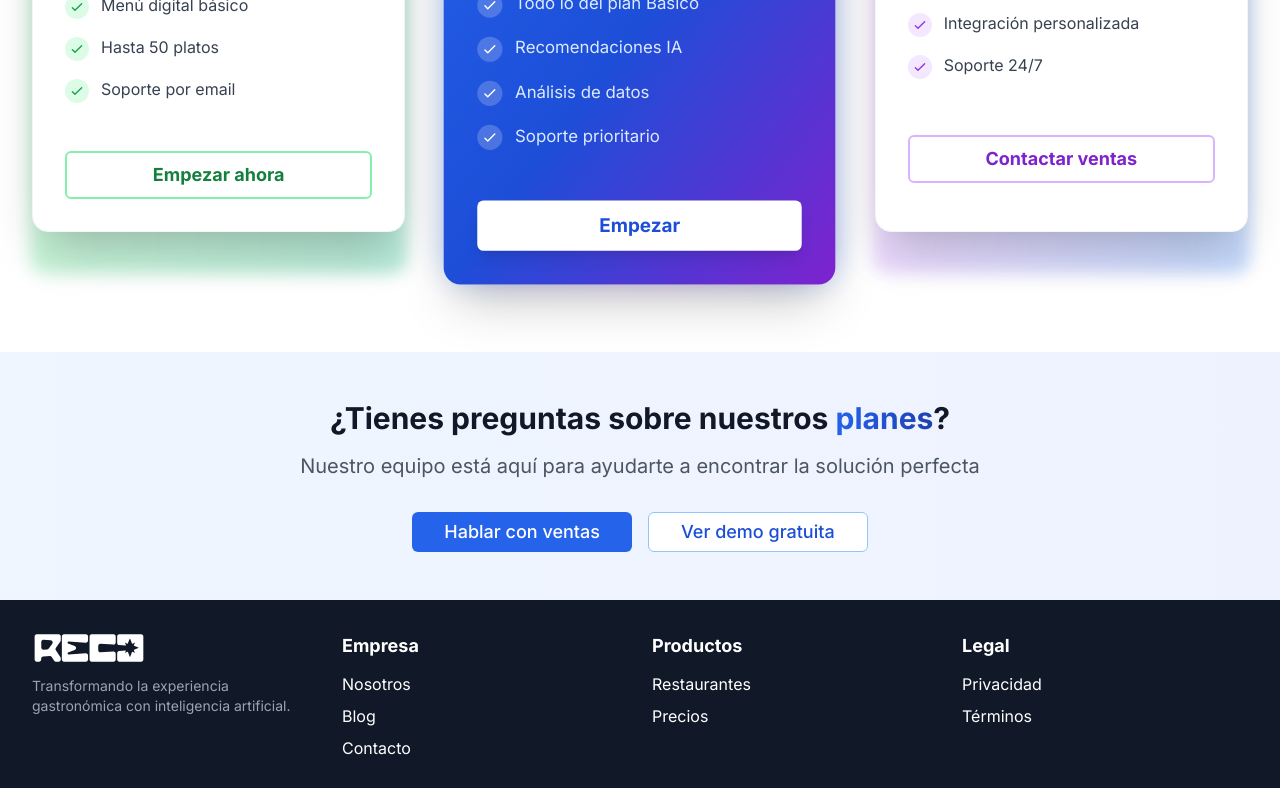
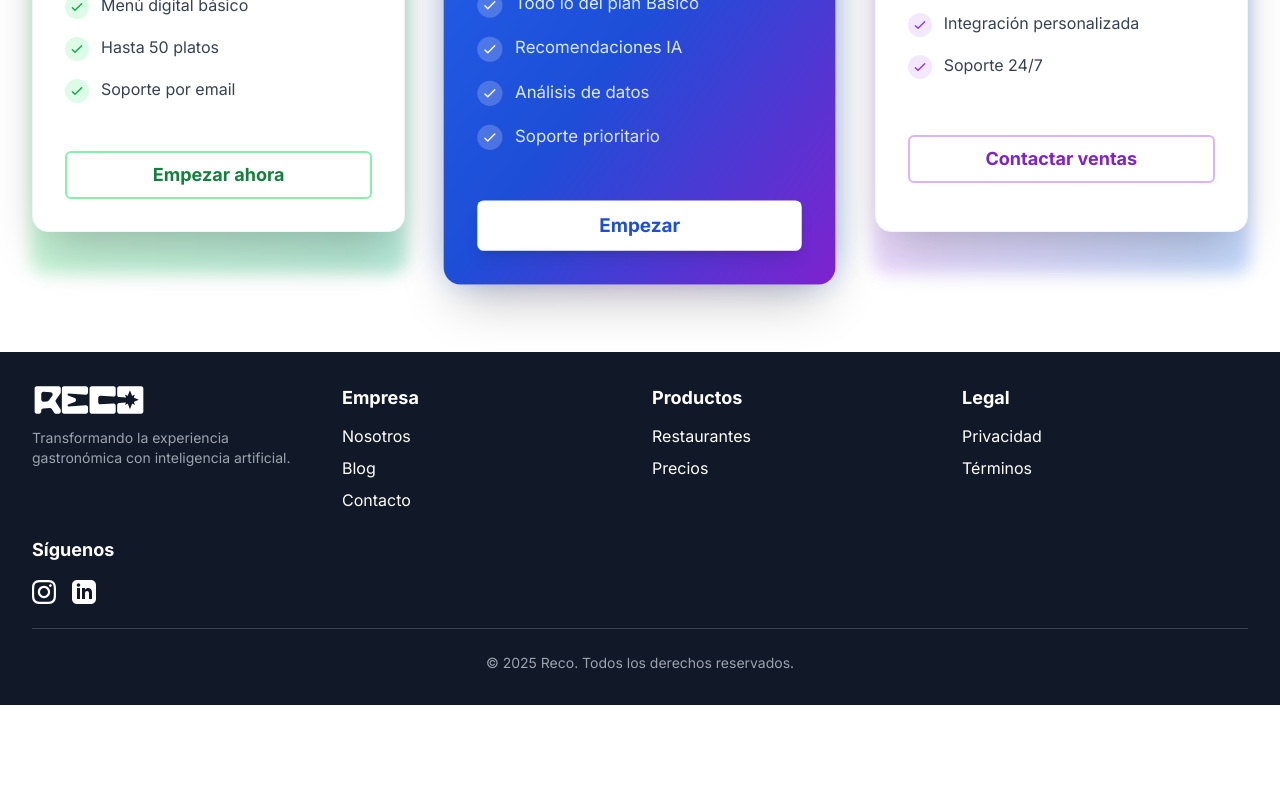
Before and after one commit to chico10117/reco_landing2, a SvelteKit app: page /precios in a window 1280 px wide. Shown: the part 588-1376 px from the top of the page. After the commit the page ends 1293 px from the top, so only its background shows below. Built offline with nearby package versions, Linux system fonts and the light colour scheme.

Commit message:
fix the style prices

```diff
--- a/src/routes/precios/+page.svelte
+++ b/src/routes/precios/+page.svelte
@@ -5,6 +5,14 @@
 <svelte:head>
   <title>Precios | Reco</title>
   <meta name="description" content="Conoce nuestros planes y precios." />
+  <style>
+    .shadow-3xl {
+      box-shadow: 0 35px 60px -12px rgba(0, 0, 0, 0.25), 0 10px 25px -5px rgba(0, 0, 0, 0.1);
+    }
+    .shadow-4xl {
+      box-shadow: 0 45px 80px -15px rgba(0, 0, 0, 0.3), 0 15px 35px -8px rgba(0, 0, 0, 0.15);
+    }
+  </style>
 </svelte:head>
 
 <!-- Hero Section with Blue Gradient -->
@@ -36,9 +44,9 @@
     <div class="flex flex-col md:grid md:grid-cols-3 gap-6 md:gap-8 lg:gap-12 items-center md:items-stretch">
 
       <!-- Plan Básico -->
-      <div class="relative group w-72 md:w-full">
-        <div class="absolute -inset-0.5 bg-gradient-to-r from-green-400 to-emerald-500 rounded-2xl blur opacity-30 group-hover:opacity-50 transition duration-300"></div>
-        <div class="relative bg-white rounded-2xl shadow-2xl overflow-hidden border border-gray-100">
+      <div class="relative group w-72 md:w-full cursor-pointer">
+        <div class="absolute -inset-0.5 bg-gradient-to-r from-green-400 to-emerald-500 rounded-2xl blur opacity-30 group-hover:opacity-75 transition-all duration-500"></div>
+        <div class="relative bg-white rounded-2xl shadow-2xl overflow-hidden border border-gray-100 transform transition-all duration-300 group-hover:scale-105 group-hover:-translate-y-2 group-hover:shadow-3xl">
           <div class="px-4 py-6 md:px-8 md:py-12">
             <div class="text-center">
               <h3 class="text-xl md:text-2xl font-bold text-gray-900 mb-2">Básico</h3>
@@ -79,7 +87,7 @@
           </div>
           <div class="px-4 pb-4 md:px-8 md:pb-8">
             <a href="https://carta.reco.chat" target="_blank" rel="noopener noreferrer" class="block">
-              <Button variant="outline" class="w-full h-10 md:h-12 text-sm md:text-lg font-semibold border-2 border-green-300 text-green-700 hover:bg-green-50 transition-all duration-200">
+              <Button variant="outline" class="w-full h-10 md:h-12 text-sm md:text-lg font-semibold border-2 border-green-300 text-green-700 hover:bg-green-50 hover:border-green-400 hover:scale-105 hover:shadow-lg transition-all duration-200">
                 Empezar ahora
               </Button>
             </a>
@@ -88,17 +96,17 @@
       </div>
 
       <!-- Plan Pro - Featured -->
-      <div class="relative group w-72 md:w-full">
-        <div class="absolute -inset-1 bg-gradient-to-r from-blue-500 via-purple-500 to-blue-600 rounded-2xl blur-lg opacity-50 group-hover:opacity-75 transition duration-300"></div>
+      <div class="relative group w-72 md:w-full cursor-pointer">
+        <div class="absolute -inset-1 bg-gradient-to-r from-blue-500 via-purple-500 to-blue-600 rounded-2xl blur-lg opacity-50 group-hover:opacity-90 transition-all duration-500"></div>
         <div class="relative">
           <!-- Popular Badge -->
-          <div class="absolute -top-4 left-1/2 transform -translate-x-1/2 z-10">
+          <div class="absolute -top-4 left-1/2 transform -translate-x-1/2 z-10 transition-transform duration-300 group-hover:scale-110">
             <div class="inline-flex items-center px-4 py-2 rounded-full bg-gradient-to-r from-orange-400 to-pink-500 text-white text-sm font-bold shadow-lg">
               ⭐ Más Popular
             </div>
           </div>
 
-          <div class="bg-gradient-to-br from-blue-600 via-blue-700 to-purple-700 rounded-2xl shadow-2xl overflow-hidden transform scale-105">
+          <div class="bg-gradient-to-br from-blue-600 via-blue-700 to-purple-700 rounded-2xl shadow-2xl overflow-hidden transform scale-105 transition-all duration-300 group-hover:scale-110 group-hover:-translate-y-3 group-hover:shadow-4xl">
             <div class="px-4 py-6 md:px-8 md:py-12">
                 <div class="text-center">
                  <h3 class="text-xl md:text-2xl font-bold text-white mb-2">Pro</h3>
@@ -147,7 +155,7 @@
               </ul>
             </div>
             <div class="px-4 pb-4 md:px-8 md:pb-8">
-              <Button class="w-full h-10 md:h-12 text-sm md:text-lg font-semibold bg-white text-blue-700 hover:bg-blue-50 shadow-lg transition-all duration-200">
+              <Button class="w-full h-10 md:h-12 text-sm md:text-lg font-semibold bg-white text-blue-700 hover:bg-blue-50 hover:scale-105 hover:shadow-xl shadow-lg transition-all duration-200">
                 Empezar
               </Button>
             </div>
@@ -156,9 +164,9 @@
       </div>
 
       <!-- Plan Enterprise -->
-      <div class="relative group w-72 md:w-full">
-        <div class="absolute -inset-0.5 bg-gradient-to-r from-purple-400 to-blue-500 rounded-2xl blur opacity-30 group-hover:opacity-50 transition duration-300"></div>
-        <div class="relative bg-white rounded-2xl shadow-2xl overflow-hidden border border-gray-100">
+      <div class="relative group w-72 md:w-full cursor-pointer">
+        <div class="absolute -inset-0.5 bg-gradient-to-r from-purple-400 to-blue-500 rounded-2xl blur opacity-30 group-hover:opacity-75 transition-all duration-500"></div>
+        <div class="relative bg-white rounded-2xl shadow-2xl overflow-hidden border border-gray-100 transform transition-all duration-300 group-hover:scale-105 group-hover:-translate-y-2 group-hover:shadow-3xl">
           <div class="px-4 py-6 md:px-8 md:py-12">
             <div class="text-center">
               <h3 class="text-xl md:text-2xl font-bold text-gray-900 mb-2">Enterprise</h3>
@@ -199,7 +207,7 @@
           </div>
           <div class="px-4 pb-6 md:px-8 md:pb-12">
             <a href="https://calendly.com/fernando-lqrb/15min?month=2025-06" target="_blank" rel="noopener noreferrer" class="block">
-              <Button variant="outline" class="w-full h-10 md:h-12 text-sm md:text-lg font-semibold border-2 border-purple-300 text-purple-700 hover:bg-purple-50 transition-all duration-200">
+              <Button variant="outline" class="w-full h-10 md:h-12 text-sm md:text-lg font-semibold border-2 border-purple-300 text-purple-700 hover:bg-purple-50 hover:border-purple-400 hover:scale-105 hover:shadow-lg transition-all duration-200">
                 Contactar ventas
               </Button>
             </a>
@@ -209,23 +217,3 @@
     </div>
   </div>
 </div>
-
-<!-- Bottom CTA Section -->
-<div class="bg-gradient-to-r from-blue-50 to-indigo-50 py-12">
-  <div class="max-w-4xl mx-auto text-center px-4 sm:px-6 lg:px-8">
-    <h2 class="text-3xl font-bold text-gray-900 mb-4">
-      ¿Tienes preguntas sobre nuestros <span class="text-transparent bg-clip-text bg-gradient-to-r from-blue-600 to-blue-800">planes</span>?
-    </h2>
-    <p class="text-xl text-gray-600 mb-8">
-      Nuestro equipo está aquí para ayudarte a encontrar la solución perfecta
-    </p>
-    <div class="flex flex-col sm:flex-row gap-4 justify-center">
-      <Button class="bg-blue-600 hover:bg-blue-700 text-white px-8 py-3 text-lg">
-        Hablar con ventas
-      </Button>
-      <Button variant="outline" class="border-blue-300 text-blue-700 hover:bg-blue-50 px-8 py-3 text-lg">
-        Ver demo gratuita
-      </Button>
-    </div>
-  </div>
-</div>
```
